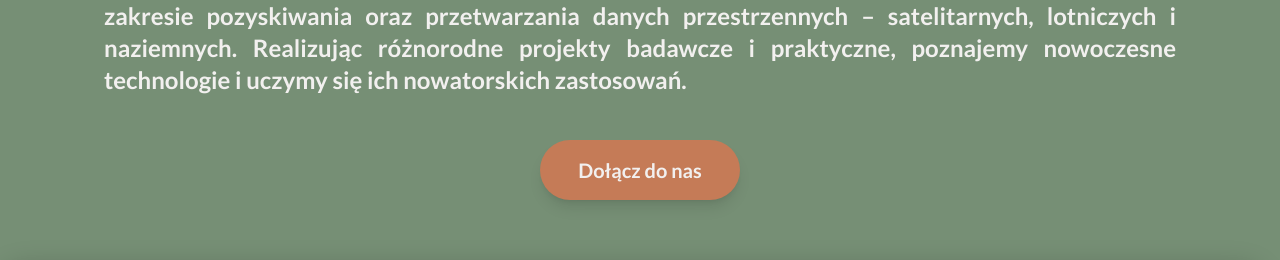
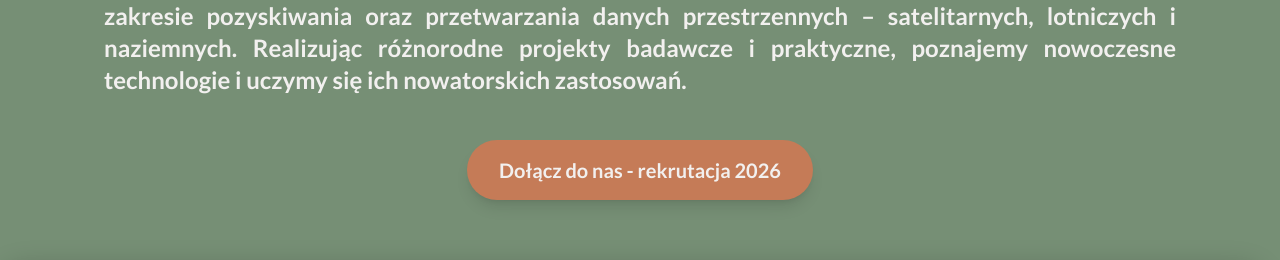
Before and after one commit to KNIGPHyperSpecAGH/webpage, a React (Vite) app: page / in a window 1280 px wide. Shown: the part 460-720 px from the top of the page. Built offline with nearby package versions, Linux system fonts and the light colour scheme.

Commit message:
Update MainPage.tsx
Add recruitment form link.

```diff
--- a/src/pages/MainPage.tsx
+++ b/src/pages/MainPage.tsx
@@ -1,21 +1,43 @@
-import { Card } from "../components/Card";
-import { NavButton } from "../components/NavButton";
+import React from "react";
+import {Card} from "../components/Card";
+import {NavButton} from "../components/NavButton";
 import logo from "../assets/logo_full.svg";
-const welcome = `KNIGP HyperSpec AGH to nowo powstałe koło naukowe, które zrzesza studentów pasjonujących się teledetekcją i fotogrametrią. Naszym celem jest pogłębianie wiedzy i rozwijanie umiejętności w zakresie pozyskiwania oraz przetwarzania danych przestrzennych – satelitarnych, lotniczych i naziemnych.
-Realizując różnorodne projekty badawcze i praktyczne, poznajemy nowoczesne technologie i uczymy się ich nowatorskich zastosowań.`
+import labaImage from "../assets/leba.jpg";
+import hereLogo from "../assets/HERE_logo.svg";
+
 const newProject = `W ramach projektu badawczego w okolicach Łeby analizujemy proces przemieszczania się wydm oraz zmiany, jakie zaszły na przestrzeni lat. Do realizacji badań wykorzystujemy zarówno dane archiwalne, jak i materiały pozyskane podczas nalotów z drona. Dzięki temu możemy szczegółowo zbadać, w jaki sposób kształtuje się tamtejszy krajobraz oraz ocenić wpływ czynników naturalnych na jego zmiany. Projekt posłuży nam do rozwinięcia praktycznych umiejętności członków koła w zakresie fotogrametrii i analizy danych przestrzennych.`
-const newAchivment = `Zwycięstwo w Hackathonie Geoprzestrzennym organizowanym przez HERE! Członek naszego zespołu - Błażej Kiełkowski wraz z drużyną opracował rozwiązanie zapewniające pierwsze miejsce w międzynarodowym konkursie programistycznym. Była to świetna okazja na zdobycie realnego doświadczenia oraz nawiązanie cennych kontaktów w branży.`
+const newAchievement = `Zwycięstwo w Hackathonie Geoprzestrzennym organizowanym przez HERE! Członek naszego zespołu - Błażej Kiełkowski wraz z drużyną opracował rozwiązanie zapewniające pierwsze miejsce w międzynarodowym konkursie programistycznym. Była to świetna okazja na zdobycie realnego doświadczenia oraz nawiązanie cennych kontaktów w branży.`
 
-
+// TODO: remove after winter recruitment is finished
+const buttonStyle = `inline-flex items-center justify-center min-w-50
+                    px-4 md:px-8 py-2 md:py-4 text-lg md:text-xl rounded-full
+                    bg-accent text-white font-bold rounded-full shadow-lg transition
+                    overflow-hidden whitespace-nowrap truncate my-5`;
 
 export const MainPage: React.FC = () => {
     return (
         <main className="min-h-screen py-10 lg:py-14 ">
             <div className="flex justify-center mb-10 flex-col items-center">
-        <img src={logo} alt="Logo" className="mb-4 h-60" />
-        <h2 className="text-2xl font-bold mb-6 hyphens-auto text-justify w-full max-w-6xl px-10" lang="pl">{welcome}</h2>
+                <img src={logo} alt="Logo" className="mb-4 h-60"/>
+                <h2
+                    className="text-2xl font-bold mb-6 hyphens-auto text-justify w-full max-w-6xl px-10"
+                    lang="pl"
+                >
+                    KNIGP HyperSpec AGH to nowo powstałe koło naukowe, które zrzesza studentów pasjonujących się
+                    teledetekcją i fotogrametrią. Naszym celem jest pogłębianie wiedzy i rozwijanie umiejętności w
+                    zakresie pozyskiwania oraz przetwarzania danych przestrzennych – satelitarnych, lotniczych i
+                    naziemnych.
+                    Realizując różnorodne projekty badawcze i praktyczne, poznajemy nowoczesne technologie i uczymy się
+                    ich nowatorskich zastosowań.
+                </h2>
                 <div>
-        <NavButton href="kontakt">Dołącz do nas</NavButton>
+                    {/*hide after 20.10.2026*/}
+                    {(new Date().getTime() < new Date("2026-10-20").getTime()) ? (
+                        <a href="https://docs.google.com/forms/d/e/1FAIpQLSfYlyhdrVoVufCyALyVn0M_yLbAsy5nWc8x-_9Pj-TUbIvwRw/viewform?usp=dialog"
+                           target="_blank" rel="noopener noreferrer" className={buttonStyle}>
+                            Dołącz do nas - rekrutacja 2026
+                        </a>) : (<NavButton href="kontakt">Dołącz do nas</NavButton>)
+                    }
                 </div>
             </div>
 
@@ -28,9 +50,9 @@ export const MainPage: React.FC = () => {
                             title="Najnowszy Projekt"
                             date="15 LIP"
                             description={newProject}
-              imageUrl="leba.jpg"
+                            imageUrl={labaImage}
                             alignLeft
-              link = "projekty"
+                            link="projekty"
                         />
                     </div>
 
@@ -41,10 +63,10 @@ export const MainPage: React.FC = () => {
                         <Card
                             title="Ostatnie osiągnięcia"
                             date="13 CZE"
-              description={newAchivment}
-              imageUrl="HERE_logo.svg"
+                            description={newAchievement}
+                            imageUrl={hereLogo}
                             alignLeft={false}
-              link = "osiagniecia"
+                            link="osiagniecia"
                         />
                     </div>
                 </div>
```
Lines whose indentation alone changed are shown as unchanged.
